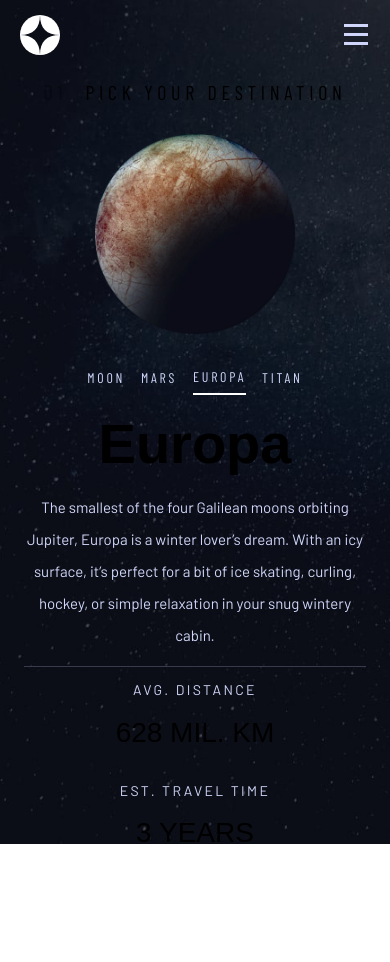
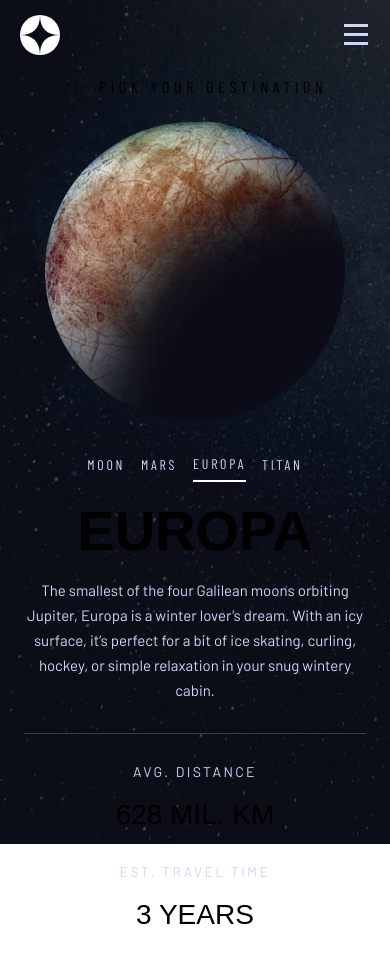
Before and after one commit to ivishalgautam/space-tourism, a Next.js app: page /destination/Europa in a window 390 px wide. Shown: the top 962 px of the page. Before the commit the page ends 884 px from the top, so only its background shows below. Built offline with nearby package versions, Linux system fonts and the light colour scheme; a web font is replaced by a local one.

Commit message:
made it better

```diff
--- a/components/Layout.js
+++ b/components/Layout.js
@@ -15,6 +15,7 @@ const Container = styled.div`
   position: relative;
   width: 100vw;
   min-height: 100vh;
+  height: 100vh;
 `;
 
 export default Layout;
--- a/pages/destination/[id].js
+++ b/pages/destination/[id].js
@@ -92,7 +92,6 @@ const Details = () => {
               <Image
                 src={bgDesktop}
                 layout="fill"
-                height="100%"
                 alt="home desktop"
                 objectFit="cover"
                 objectPosition="center"
@@ -114,6 +113,7 @@ const Details = () => {
                 alt="home mobile"
               />
             )}
+
             <Section>
               <h1>
                 <span>01</span> Pick your destination
@@ -130,8 +130,12 @@ const Details = () => {
                         ? Titan
                         : Europa
                     }
-                    width={innerWidth > 870 ? 350 : 200}
-                    height={innerWidth > 870 ? 350 : 200}
+                    width={
+                      innerWidth > 870 ? 350 : innerWidth < 870 ? 300 : 170
+                    }
+                    height={
+                      innerWidth > 870 ? 350 : innerWidth < 870 ? 300 : 170
+                    }
                     objectFit="contain"
                     alt="destination"
                   />
@@ -190,6 +194,9 @@ const Container = styled.div`
   width: 100%;
   height: 100%;
   font-family: "Barlow", sans-serif;
+
+  > .sectionBg-container {
+  }
 `;
 const Section = styled.div`
   position: absolute;
@@ -215,7 +222,7 @@ const Section = styled.div`
     font-family: "Barlow Condensed", sans-serif;
     letter-spacing: 4.725px;
     text-transform: uppercase;
-    margin-bottom: 2em;
+    margin-bottom: 1em;
     > span {
       margin-right: 0.5em;
       font-weight: 700;
@@ -226,8 +233,9 @@ const Section = styled.div`
     }
     @media screen and (max-width: 495px) {
       text-align: center;
-      font-size: calc(1rem + 4px);
+      font-size: 1rem;
       margin-bottom: 1.5em;
+      line-height: 19.2px;
     }
   }
 
@@ -281,10 +289,6 @@ const Section = styled.div`
 
         > li {
           padding-bottom: 0.5em;
-
-          &:hover {
-            border-bottom: 1px solid #ffffff;
-          }
           &.active {
             border-bottom: 2px solid #ffffff;
           }
@@ -307,6 +311,7 @@ const Section = styled.div`
           font-size: 6.25rem;
           margin: 0;
           font-family: "Bellefair", sans-serif;
+          text-transform: uppercase;
           @media screen and (max-width: 870px) {
             font-size: 5rem;
           }
@@ -320,9 +325,12 @@ const Section = styled.div`
           color: #d0d6f9;
           @media screen and (max-width: 870px) {
             font-size: 1rem;
+            line-height: calc(2rem - 4px);
           }
           @media screen and (max-width: 495px) {
             font-size: calc(1rem - 1px);
+            line-height: calc(2rem - 7px);
+            padding-bottom: 1em;
           }
         }
       }
@@ -330,6 +338,7 @@ const Section = styled.div`
         display: flex;
         align-items: center;
         gap: 4em;
+        margin-top: 1em;
         @media screen and (max-width: 870px) {
           justify-content: space-around;
           gap: 0;
@@ -343,8 +352,15 @@ const Section = styled.div`
           p {
             font-size: calc(1rem - 2px);
             color: #d0d6f9;
-            letter-spacing: 2.3625px;
             text-transform: uppercase;
+            letter-spacing: 2.36px;
+
+            @media screen and (max-width: 870px) {
+              line-height: 2.36px;
+            }
+            @media screen and (max-width: 495px) {
+              line-height: 16.8px;
+            }
           }
           h1 {
             font-family: "Bellefair", sans-serif;
@@ -352,6 +368,9 @@ const Section = styled.div`
             font-size: calc(2rem - 4px);
             line-height: 2rem;
             font-weight: 400;
+            @media screen and (max-width: 870px) {
+              font-size: calc(2rem - 4px);
+            }
           }
         }
       }
```
